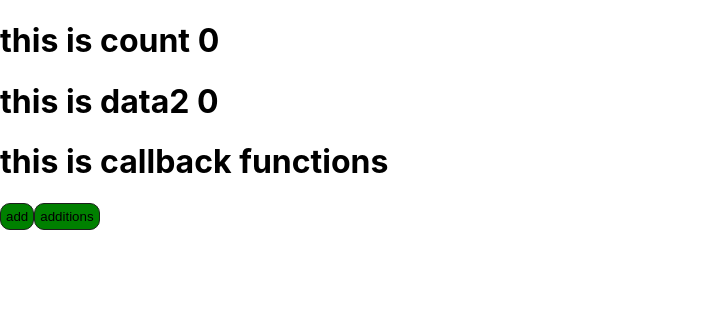
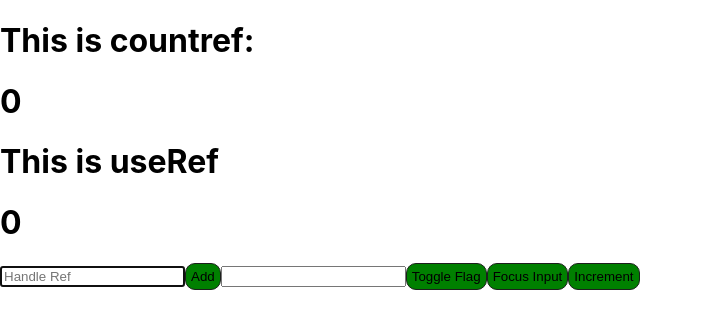
Before and after one commit to aniket2727/React-Interview, a React (Create React App) app in the folder app/: page / in a window 1280 px wide. Shown: the top 328 px of the page, without its empty margins (0-703 px from the left). Built offline with nearby package versions, Linux system fonts and the light colour scheme.

Commit message:
all changes committed

```diff
--- /dev/null
+++ b/app/src/A10.js
@@ -0,0 +1,53 @@
+import React, { useState, useRef, useEffect } from "react";
+
+const Handleref = () => {
+    const refFocus = useRef();
+    const [data, setData] = useState(0);
+    const [text, setText] = useState('');
+    const inputRef = useRef();
+    const flagRef = useRef(false);
+    const countRef = useRef();
+    const [value, setValue] = useState(0);
+
+    useEffect(() => {
+        refFocus.current.focus(); // Focus on input when component mounts
+    }, []);
+
+    const handleIncrease = () => {
+        setData(prevData => prevData + 1); // Increment data
+    };
+
+    const toggleFlag = () => {
+        flagRef.current = !flagRef.current; // Toggle flag
+        console.log('Flag value:', flagRef.current);
+    };
+
+    const focusInput = () => {
+        inputRef.current.focus(); // Focus on input
+    };
+
+    const handleCount = () => {
+        countRef.current = value + 1; // Increment countRef
+        setValue(prevValue => prevValue + 1); // Increment value
+    };
+
+
+    console.log("this is rendering")
+
+    return (
+        <div>
+            <h1>This is countref: {countRef.current}</h1>
+            <h1>{value}</h1>
+            <h1>This is useRef</h1>
+            <h1>{data}</h1>
+            <input placeholder="Handle Ref" ref={refFocus} onChange={(e) => setText(e.target.value)} />
+            <button onClick={handleIncrease}>Add</button>
+            <input ref={inputRef} />
+            <button onClick={toggleFlag}>Toggle Flag</button>
+            <button onClick={focusInput}>Focus Input</button>
+            <button onClick={handleCount}>Increment</button>
+        </div>
+    );
+};
+
+export default Handleref;
--- a/app/src/App.js
+++ b/app/src/App.js
@@ -115,10 +115,11 @@ import A6 from './A6';
 import A7 from "./A7";
 import Handleusememo from "./A8";
 import A9 from "./A9";
+import Handleref from "./A10";
 function App() {
   return (
     <div className="">
-     <A9/>
+     <Handleref/>
     </div>
   );
 }
```
